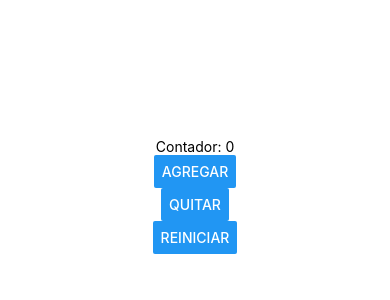
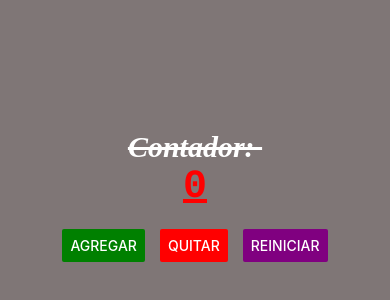
Before and after one commit to 124049927-lang/PAM214, a React Native app in the folder intro/: screen / in a window 390 px wide. Shown: the part 226-526 px from the top of the page. Built offline with nearby package versions, Linux system fonts and the light colour scheme.

Commit message:
Practica 6 terminada

```diff
--- a/intro/App.js
+++ b/intro/App.js
@@ -1,34 +1,14 @@
 //1. Imports: Zona de importaciones
-import { StatusBar } from 'expo-status-bar';
-import { StyleSheet, Text, View, Button } from 'react-native';
-import React,{useState} from 'react';
+import ContadorScreen from'./Screens/ContadorScreen'
 
 //2. Main: Zona de componentes
 export default function App() {
 
-const [Contador, setContador]= useState(0);
+
 
   return (
-    <View style={styles.container}>
-
-      <Text>Contador: {Contador}</Text>
-
-      <Button title='Agregar' onPress={()=>setContador(Contador+1)}/>
-        <Button title='Quitar' onPress={()=>setContador(Contador-1)}/>
-          <Button title='Reiniciar' onPress={()=>setContador(0)}/>
-
-      <StatusBar style="auto" />
-
-    </View>
+    <ContadorScreen></ContadorScreen>
   );
 }
 
 //3. Estilos: Zona estetica y posicionamiento
-const styles = StyleSheet.create({
-  container: {
-    flex: 1,
-    backgroundColor: '#fff',
-    alignItems: 'center',
-    justifyContent: 'center',
-  },
-});
--- /dev/null
+++ b/intro/Screens/ContadorScreen.js
@@ -0,0 +1,61 @@
+//1. Imports: Zona de importaciones
+import { StatusBar } from 'expo-status-bar';
+import { StyleSheet, Text, View, Button } from 'react-native';
+import React,{useState} from 'react';
+
+//2. Main: Zona de componentes
+export default function ContadorScreen() {
+
+const [Contador, setContador]= useState(0);
+
+  return (
+    <View style={styles.container}>
+
+      <Text style={styles.texto}>Contador: </Text>
+      <Text style={styles.texto2}>{Contador}</Text>
+
+    <View style={styles.contenedorBotones}>
+      <Button color='green' title='Agregar' onPress={()=>setContador(Contador+1)}/>
+      <Button color='red' title='Quitar' onPress={()=>setContador(Contador-1)}/>
+      <Button color='purple' title='Reiniciar' onPress={()=>setContador(0)}/>
+    </View>
+
+      <StatusBar style="auto" />
+
+    </View>
+  );
+}
+
+//3. Estilos: Zona estetica y posicionamiento
+const styles = StyleSheet.create({
+  container: {
+    flex: 1,
+    backgroundColor: '#7f7676ff',
+    alignItems: 'center',
+    justifyContent: 'center',
+  },
+
+texto:{
+  color: 'white',
+  fontSize:30,
+  fontFamily:'Time New Roman',
+  fontWeight:'bold',
+  fontStyle:'italic',
+  textDecorationLine:'line-through',
+},
+
+texto2:{
+  color: 'red',
+  fontSize:40,
+  fontFamily:'Courier',
+  fontWeight:'900',
+  textDecorationLine:'underline',
+},
+
+contenedorBotones:{
+marginTop:20,
+flexDirection:'row',
+gap:15,
+},
+
+});
```
